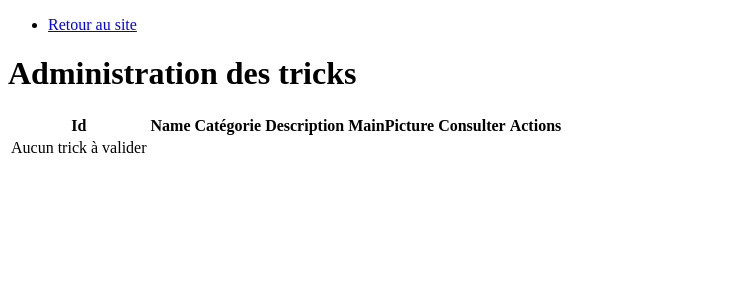
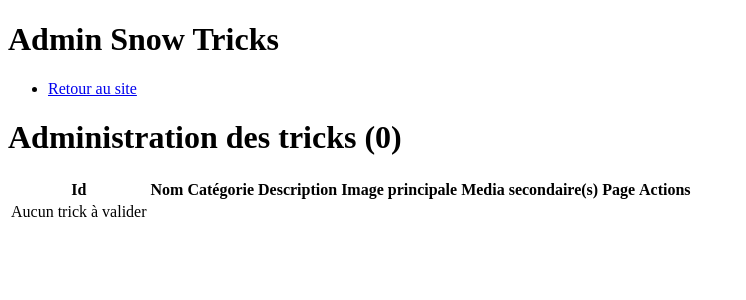
Before and after one commit to Eninox/snow-tricks, a Symfony app: template templates/admin/admin.html.twig in a window 1280 px wide. Shown: the top 300 px of the page, without its empty margins (0-746 px from the left). Run offline with Twig, Linux system fonts and the light colour scheme; the template is opened without the code that fills it, so the values that code supplies are empty; some libraries are stand-ins or nearby versions.

Commit message:
Update page and css to use Valid attribute

```diff
--- a/assets/styles/base/_elements.scss
+++ b/assets/styles/base/_elements.scss
@@ -1,4 +1,7 @@
+html {
+  scroll-behavior: smooth;
+}
+
 body {
   font-family: 'Roboto', sans-serif;
-  scroll-behavior: smooth;
 }
--- a/assets/styles/layout/_header.scss
+++ b/assets/styles/layout/_header.scss
@@ -19,6 +19,8 @@
       }
 
       .container-logo {
+        transition: 0.5s;
+        transition-timing-function: ease-in-out;
         display: flex;
         align-items: center;
         position: relative;
@@ -67,6 +69,8 @@
     }
 
     .container-logo {
+      transition: 0.5s;
+      transition-timing-function: ease-in-out;
       position: absolute;
       top: -100px;
       clip-path: ellipse(50% 33%);
--- a/src/Controller/Admin/AdminController.php
+++ b/src/Controller/Admin/AdminController.php
@@ -3,7 +3,7 @@
 namespace App\Controller\Admin;
 
 use App\Entity\Trick;
-use App\Repository\CategoryRepository;
+use App\Repository\MediaRepository;
 use App\Repository\TrickRepository;
 use Doctrine\ORM\EntityManagerInterface;
 use Symfony\Bundle\FrameworkBundle\Controller\AbstractController;
@@ -14,10 +14,11 @@ use Symfony\Component\Routing\Annotation\Route;
 class AdminController extends AbstractController
 {
     #[Route('/admin', name: 'app_admin_trick_index', methods: ['GET'])]
-    public function index(TrickRepository $trickRepository): Response
+    public function index(TrickRepository $trickRepository, MediaRepository $mediaRepository): Response
     {
         return $this->render('admin/admin.html.twig', [
             'tricks' => $trickRepository->findBy(['valid' => false]),
+            'medias' => $mediaRepository->findAll(),
         ]);
     }
 
--- a/templates/admin/admin.html.twig
+++ b/templates/admin/admin.html.twig
@@ -4,18 +4,19 @@
 
 {% block body %}
 
-    <div class="section">
-        <h1>Administration des tricks</h1>
+    <div class="section title">
+        <h1>Administration des tricks ({{ tricks|length }})</h1>
 
         <table class="admin-trick-table">
             <thead>
             <tr>
                 <th>Id</th>
-                <th>Name</th>
+                <th>Nom</th>
                 <th>Catégorie</th>
                 <th>Description</th>
-                <th>MainPicture</th>
-                <th>Consulter</th>
+                <th>Image principale</th>
+                <th>Media secondaire(s)</th>
+                <th>Page</th>
                 <th>Actions</th>
             </tr>
             </thead>
@@ -26,11 +27,45 @@
                     <td>{{ trick.name }}</td>
                     <td>{{ trick.category }}</td>
                     <td>{{ trick.description }}</td>
-                    <td>{{ trick.mainPicture }}</td>
-                    <td><a target="_blank" class="btn btn-primary"
-                           href="{{ path('app_trick_show', {'slug': trick.slug}) }}">Voir</a></td>
-                    <td>
-                        <a class="btn btn-primary" href="{{ path('app_admin_trick_accept', {'id': trick.id}) }}">Accepter</a>
+                    <td id="td-content-item">
+                        <img src="/uploads/images/{{ trick.mainPicture }}" alt="{{ trick.name }}">
+                    </td>
+                    {% if trick.media %}
+                        <td id="td-content-item">
+                            {% for media in trick.media %}
+                                {% if media.type == "Image" %}
+                                    <div class="media-display">
+                                        <img src="{{ asset('uploads/media/') ~ media.uploadedPath }}"
+                                             alt="{{ media.title }}">
+                                    </div>
+                                {% endif %}
+                                {% if media.type == "Vidéo téléchargée" %}
+                                    <div class="media-display">
+                                        <video controls height="100">
+                                            <source src="{{ asset('uploads/media/') ~ media.uploadedPath }}">
+                                            Votre vidéo ne s'affiche pas, consulter le lien
+                                        </video>
+                                    </div>
+                                {% endif %}
+                                {% if media.streamedPath %}
+                                    <div class="media-display">
+                                        <iframe height="100" src="{{ media.srcVideo }}"
+                                                title="{{ media.title }}"
+                                                allow="accelerometer; autoplay; clipboard-write; encrypted-media; gyroscope; picture-in-picture"
+                                                allowfullscreen>Votre vidéo ne s'affiche pas, consulter le lien
+                                        </iframe>
+                                    </div>
+                                {% endif %}
+                            {% endfor %}
+                        </td>
+                    {% endif %}
+                    <td id="td-content-item">
+                        <a target="_blank" class="btn btn-secondary"
+                           href="{{ path('app_trick_show', {'slug': trick.slug}) }}">Voir</a>
+                    </td>
+                    <td id="td-content-item">
+                        <a class="btn btn-primary"
+                           href="{{ path('app_admin_trick_accept', {'id': trick.id}) }}">Accepter</a>
 
                         <form method="post"
                               action="{{ path('app_admin_trick_refuse', {'id': trick.id}) }}"
--- a/templates/admin/base.html.twig
+++ b/templates/admin/base.html.twig
@@ -26,6 +26,7 @@
 {% endfor %}
 
 <header id="admin-header">
+    <h1>Admin Snow Tricks</h1>
     <nav>
         <ul>
             <li>
--- a/templates/security/login.html.twig
+++ b/templates/security/login.html.twig
@@ -13,12 +13,12 @@
             <div class="section-login-right">
                 <form method="post">
                     {% if error %}
-                        <div class="alert alert-danger">{{ error.messageKey|trans(error.messageData, 'security') }}</div>
+                        <div class="alert alert-danger">Email ou mot de passe invalide</div>
                     {% endif %}
 
                     {% if app.user %}
                         <div class="mb-3">
-                            You are logged in as {{ app.user.userIdentifier }}, <a href="{{ path('app_logout') }}">Logout</a>
+                            Vous êtes connecté(e) en tant que {{ app.user.userIdentifier }}, <a href="{{ path('app_logout') }}">Se déconnecter</a>
                         </div>
                     {% endif %}
 
--- a/templates/trick/show.html.twig
+++ b/templates/trick/show.html.twig
@@ -4,6 +4,11 @@
 
 {% block body %}
     <section class="section section-post-header">
+        {% if trick.valid == false %}
+        <h2>
+            Attention, cette page n'est visible que par un administrateur, pour la publier sur le site, merci de la valider depuis l'espace Admin
+        </h2>
+        {% endif %}
         <div class="btn-group">
             {% if app.user and app.user.id == trick.userCreator.id or is_granted('ROLE_ADMIN') %}
                 <div class="button-action">
```
Also changed, not shown: assets/styles/sections/_admin.scss (+29 -1 lines), src/Controller/TrickController.php (+9 -3 lines).
